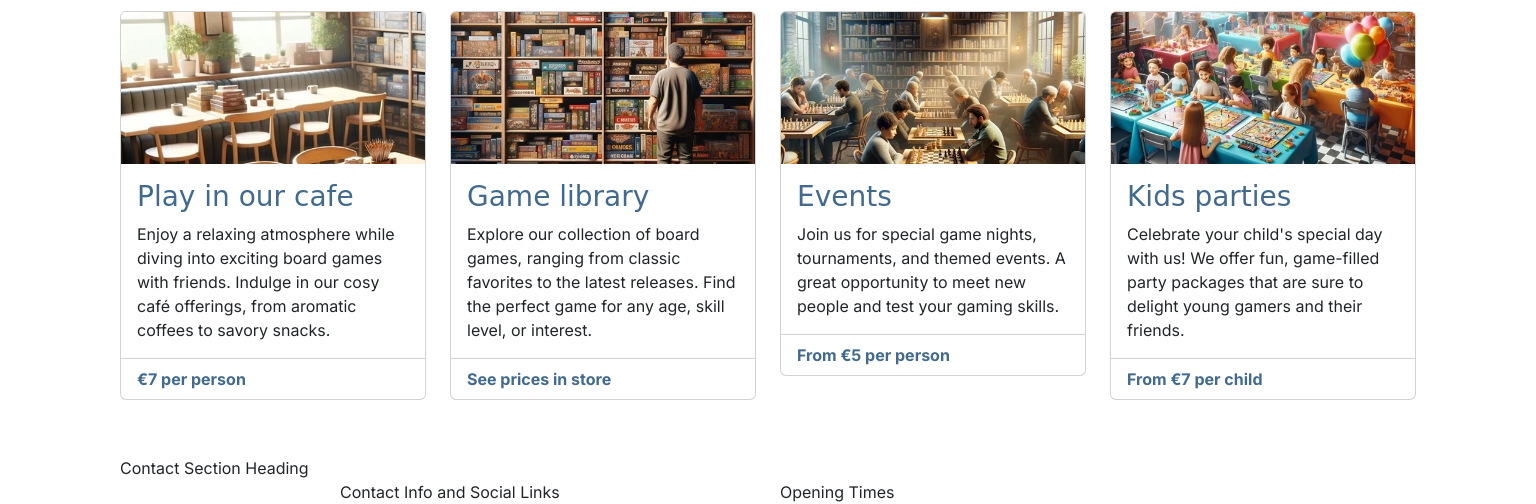
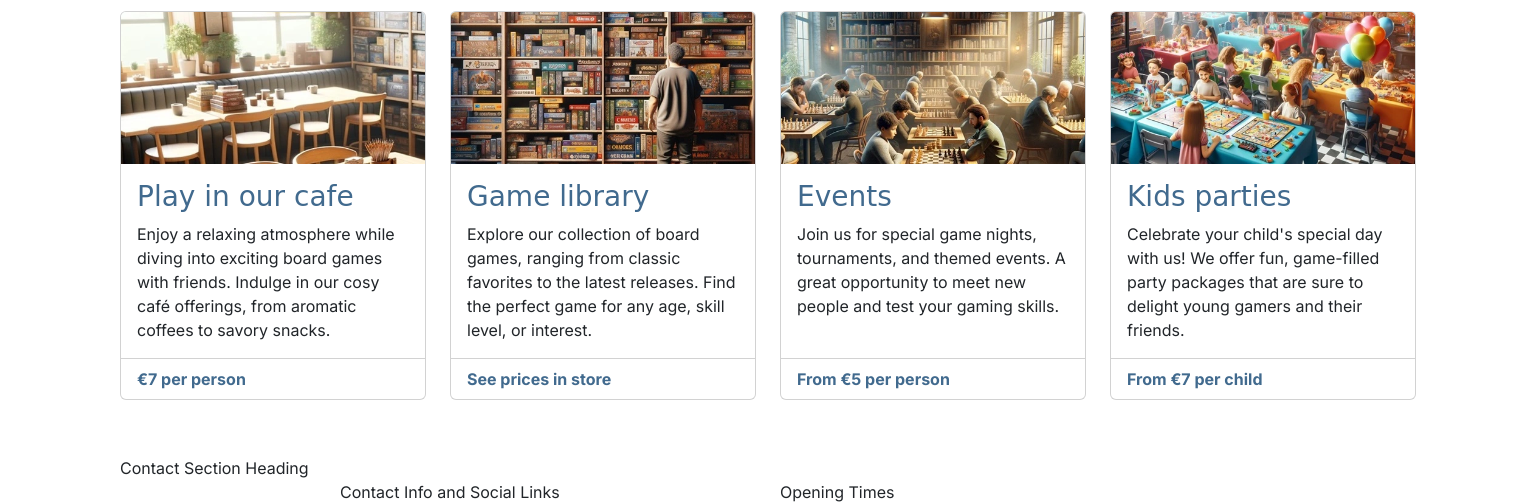
Before and after one commit to TeseoLou/boardwalk-games, a plain HTML site: page index.html in a window 1536 px wide. Shown: the part 584-1088 px from the top of the page. Drawn offline with nearby package versions, Linux system fonts and the light colour scheme; a web font is replaced by a local one.

Commit message:
finish styling the services section

```diff
--- a/assets/css/style.css
+++ b/assets/css/style.css
@@ -74,3 +74,37 @@ h2 {
     background-color: lightgray;
 }
 */
+
+/* Media queries */
+
+/* Medium devices (tablets 768px and up) */
+@media screen and (min-width: 768px) {
+    /* Make all service cards the same height */
+    #services .card-body {
+        min-height: 191px;
+    }
+}
+
+/* Large devices (desktops 992px and up) */
+@media screen and (min-width: 992px) {
+    /* Make all service cards the same height */
+    #services .card-body {
+        min-height: auto;
+    }
+}
+
+/* Extra Large devices (desktops 1200px and up) */
+@media screen and (min-width: 1200px) {
+    /* Make all service cards the same height */
+    #services .card-body {
+        min-height: 218px;
+    }
+}
+
+/* Extra Extra Large devices (desktops 1400px and up) */
+@media screen and (min-width: 1400px) {
+    /* Make all service cards the same height */
+    #services .card-body {
+        min-height: 194;
+    }
+}
```
